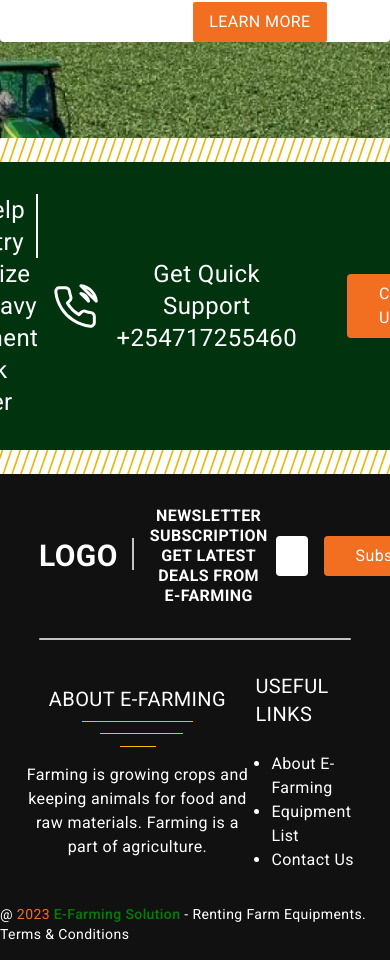
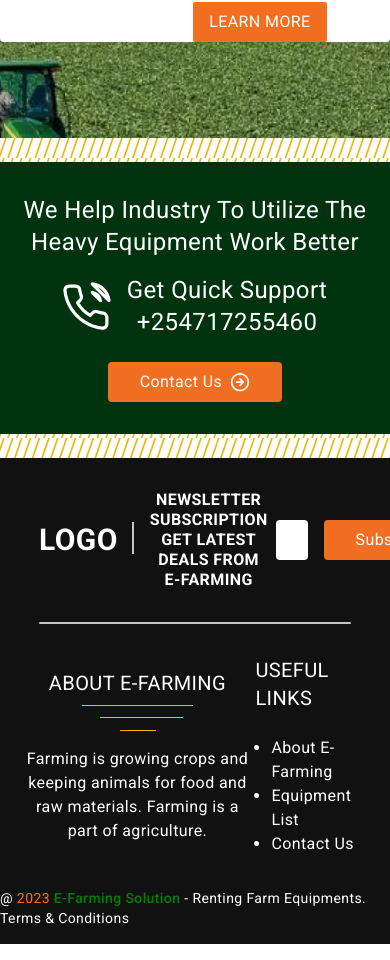
Before and after one commit to WebDevMirza/farming-solution, a React (Vite) app: page / in a window 390 px wide. Shown: the part 4398-5358 px from the top of the page. Built offline with nearby package versions, Linux system fonts and the light colour scheme.

Commit message:
fix: add responsive

```diff
--- a/src/components/CTA.tsx
+++ b/src/components/CTA.tsx
@@ -2,8 +2,8 @@ const CTA = () => {
   return (
     <>
       <div className="bg-strip py-6">
-        <div className="bg-appdarkgreen text-white flex justify-center items-center gap-4 py-8">
-          <h1 className="text-2xl basis-[400px] text-center relative before:absolute before:w-[2px] before:h-16 before:bg-white before:right-0">
+        <div className="bg-appdarkgreen text-white flex flex-col lg:flex-row justify-center items-center gap-4 py-8">
+          <h1 className="text-2xl lg:basis-[400px] text-center lg:relative lg:before:absolute lg:before:w-[2px] lg:before:h-16 lg:before:bg-white lg:before:right-0">
             We Help Industry To Utilize The Heavy Equipment Work Better
           </h1>
           <div className="flex items-center justify-center">
@@ -24,11 +24,11 @@ const CTA = () => {
               />
             </svg>
             <p className="text-2xl text-center">
-              Get Quick Support <span className="block">+254717255460</span>
+              Get Quick Support<span className="block">+254717255460</span>
             </p>
           </div>
 
-          <a className="bg-apporange hover:bg-apporangehover ml-8 px-8 py-2 rounded" href="#">
+          <a className="bg-apporange hover:bg-apporangehover mt-2 lg:mt-0 lg:ml-8 px-8 py-2 rounded" href="#">
             Contact Us
             <svg
               className="inline ml-2"
```
